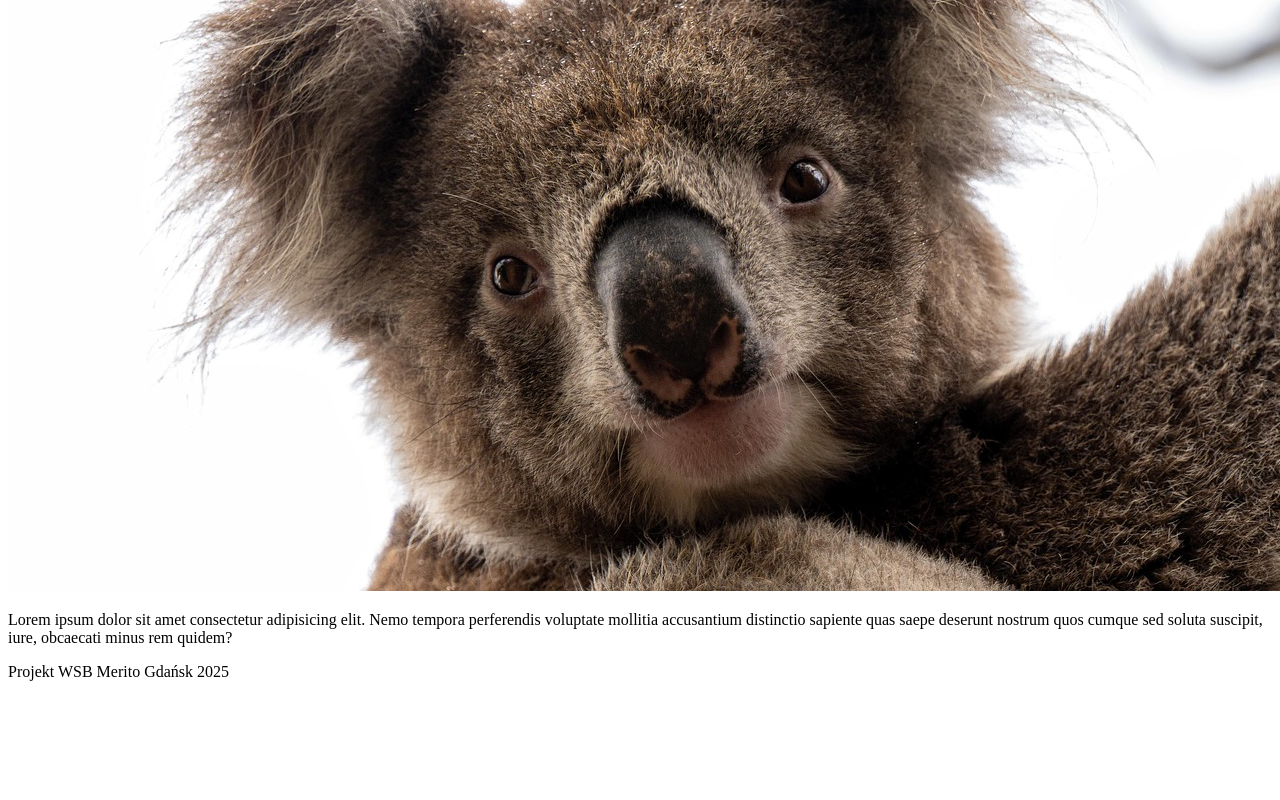
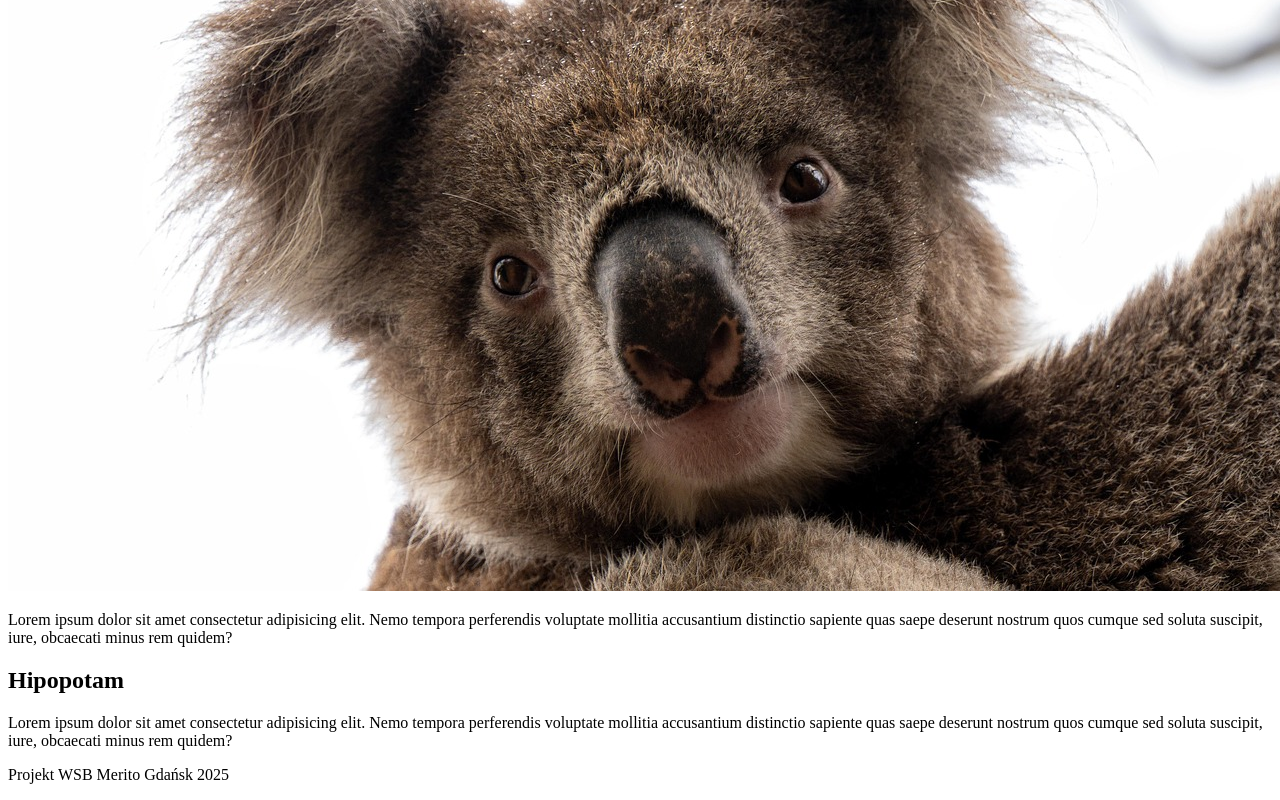
Before and after one commit to magdamadejwsb/fork-ZOOonline, a plain HTML site: page index.html in a window 1280 px wide. Shown: the part 389-1189 px from the top of the page. Before the commit the page ends 1086 px from the top, so only its background shows below. Drawn offline with Linux system fonts and the light colour scheme.

Commit message:
dodaj sekcję hipopotama

```diff
--- a/index.html
+++ b/index.html
@@ -15,6 +15,11 @@
             <img src="./img/koala.jpg" alt="">
             <p>Lorem ipsum dolor sit amet consectetur adipisicing elit. Nemo tempora perferendis voluptate mollitia accusantium distinctio sapiente quas saepe deserunt nostrum quos cumque sed soluta suscipit, iure, obcaecati minus rem quidem?</p>
         </section>
+
+         <section>
+            <h2>Hipopotam</h2>
+            <p>Lorem ipsum dolor sit amet consectetur adipisicing elit. Nemo tempora perferendis voluptate mollitia accusantium distinctio sapiente quas saepe deserunt nostrum quos cumque sed soluta suscipit, iure, obcaecati minus rem quidem?</p>
+        </section>
     </main>
     <footer>
         <p>Projekt WSB Merito Gdańsk 2025</p>
```
